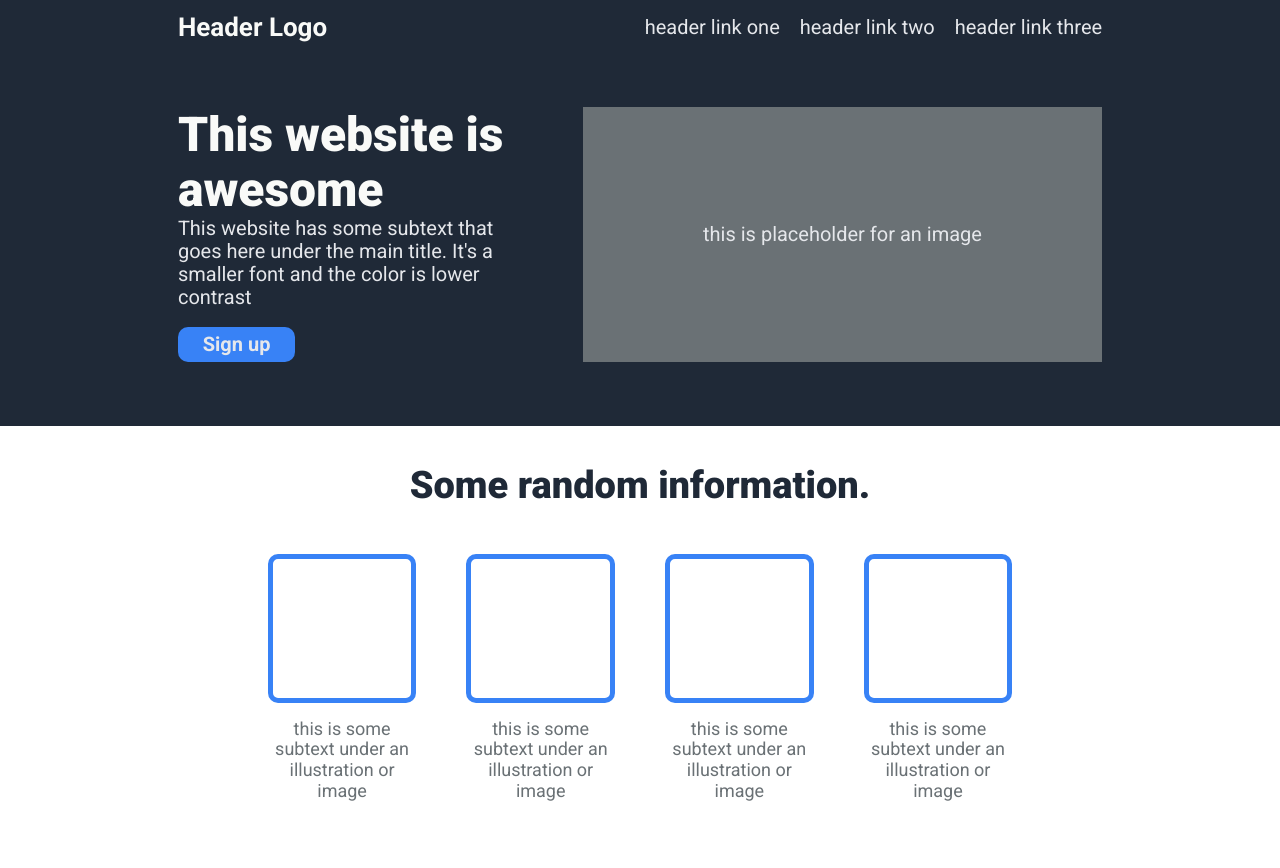
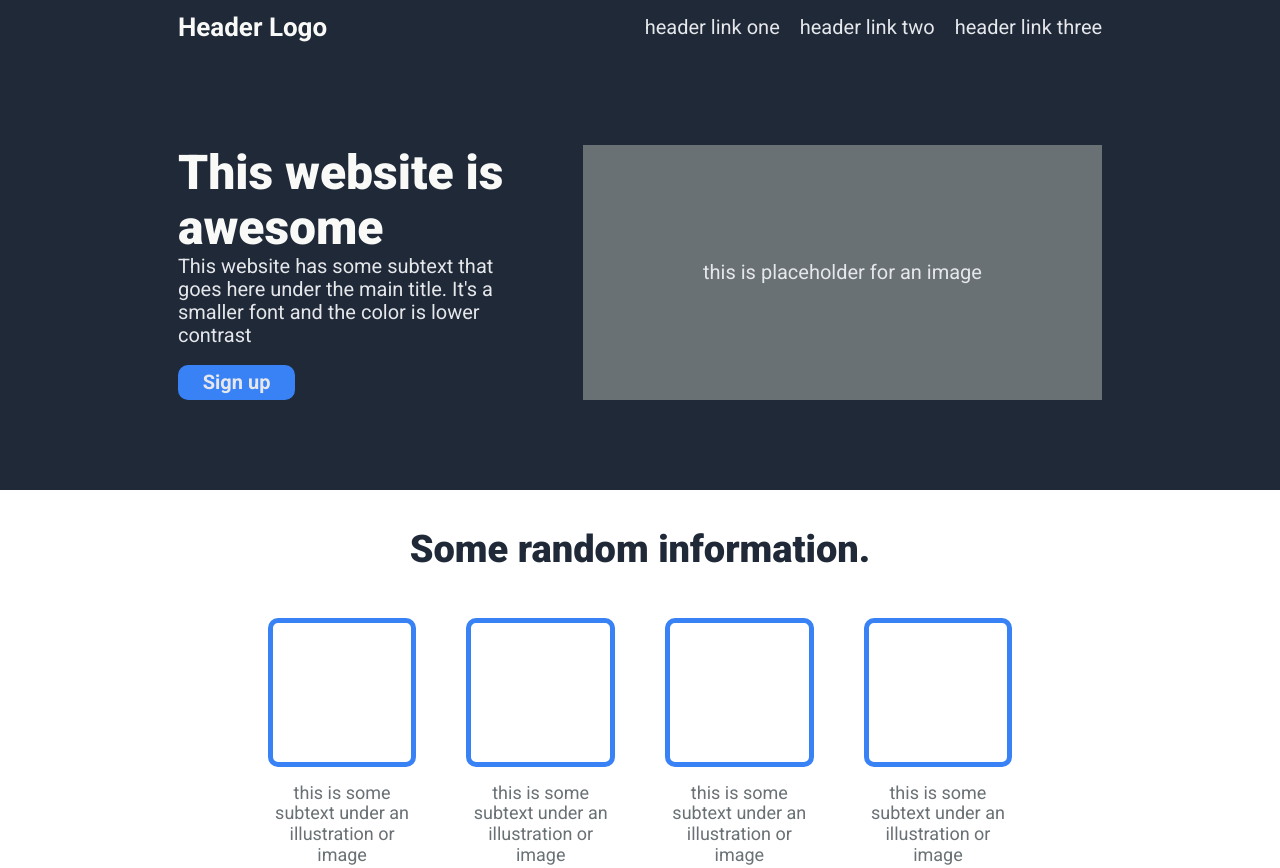
Before and after one commit to farsewin/leading-page, a plain HTML site: page index.html in a window 1280 px wide. Shown: the top 868 px of the page. Drawn offline with Linux system fonts and the light colour scheme; a web font is replaced by a local one.

Commit message:
add more padding top and bottom of the page

```diff
--- a/style.css
+++ b/style.css
@@ -63,8 +63,8 @@ nav {
   justify-content: space-between;
   gap: 60px;
   background-color: #1f2937;
-  padding-top: 5%;
-  padding-bottom: 5%;
+  padding-top: 8%;
+  padding-bottom: 7%;
 }
 
 .left button {
```
